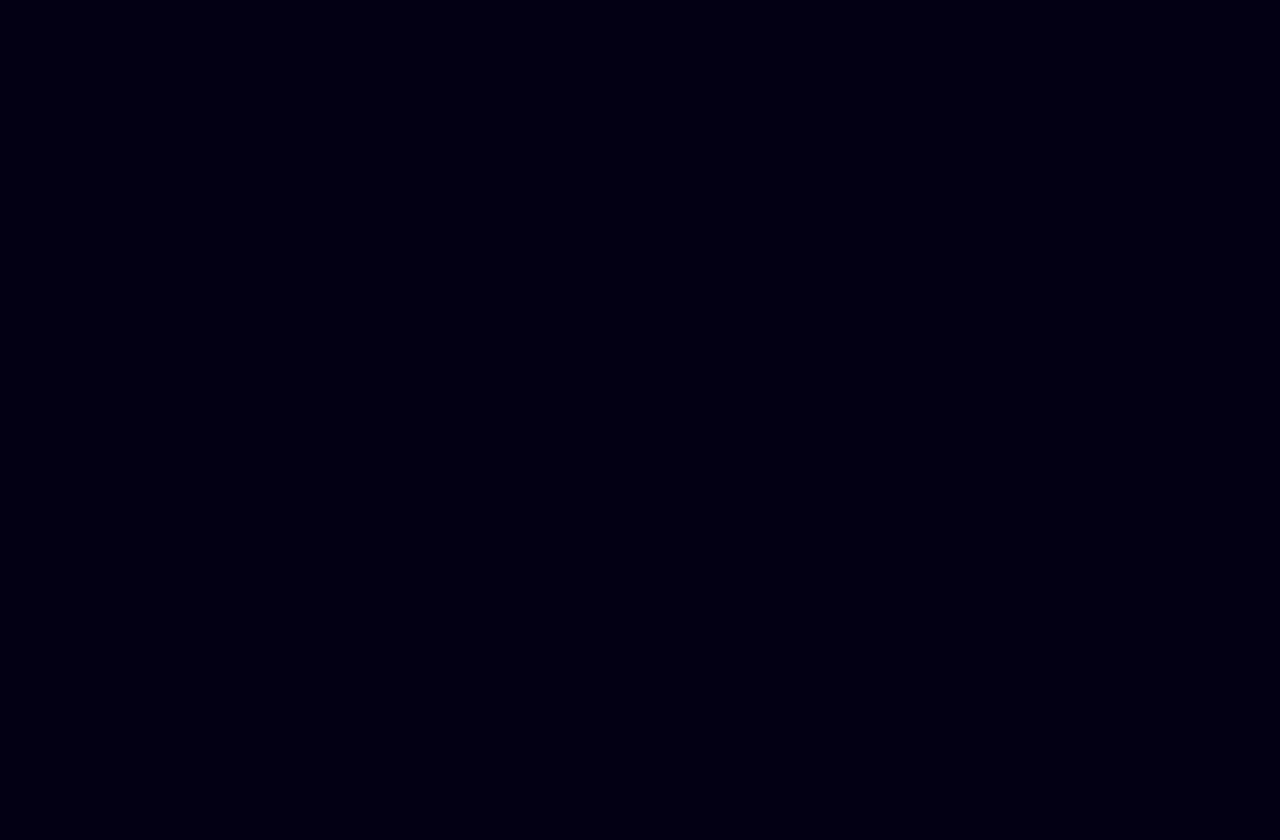
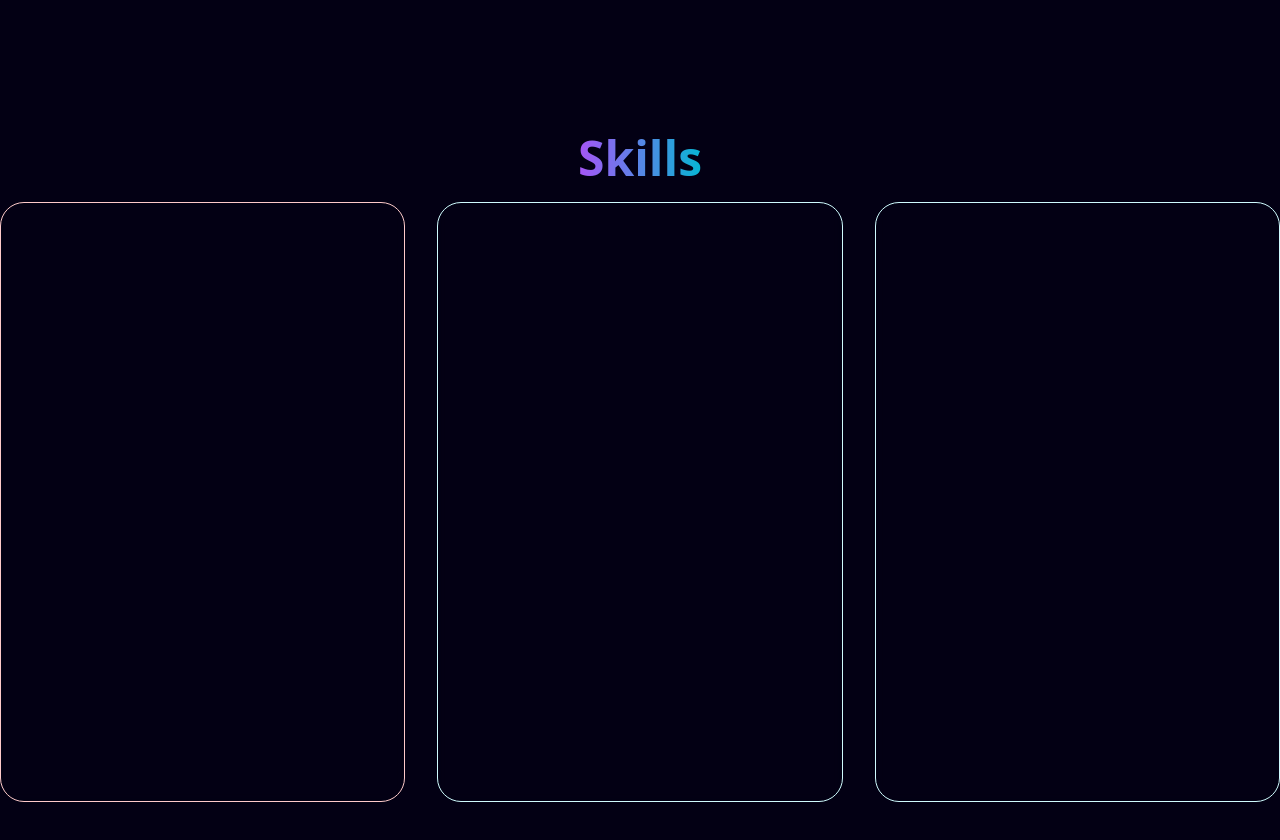
Before and after one commit to Otgonbaatar-B/portfolio_site, a Next.js app: page / in a window 1280 px wide. Shown: the part 2320-3160 px from the top of the page. Before the commit the page ends 2214 px from the top, so only its background shows below. Built offline with nearby package versions, Linux system fonts and the light colour scheme.

Commit message:
skills added

```diff
--- a/app/page.tsx
+++ b/app/page.tsx
@@ -1,6 +1,7 @@
 import Contact from "@/components/main/Contact";
 import Experience from "@/components/main/Experience";
 import Hero from "@/components/main/Hero";
+import Skills from "@/components/main/Skills";
 import Image from "next/image";
 
 export default function Home() {
@@ -10,6 +11,7 @@ export default function Home() {
         <Hero />
         <Experience />
         <Contact />
+        <Skills />
       </div>
     </main>
   );
--- /dev/null
+++ b/components/main/Skills.tsx
@@ -0,0 +1,17 @@
+const Skills = () => {
+  return (
+    <div className="flex flex-col m-auto w-full my-40 justify-center items-center gap-5">
+      <h1 className="font-bold text-4xl md:text-5xl text-center text-white">
+        <span className="text-transparent bg-clip-text bg-gradient-to-r from-purple-500 to-cyan-500">
+          Skills
+        </span>
+      </h1>
+      <div className="md:flex flex-row grid row-3 col-3 w-full md:h-[600px] h-[1800px] gap-8">
+        <div className="w-full border rounded-3xl border-red-200 backdrop-blur-sm"></div>
+        <div className="w-full border rounded-3xl border-cyan-100 backdrop-blur-sm"></div>
+        <div className="w-full border rounded-3xl border-cyan-100 backdrop-blur-sm"></div>
+      </div>
+    </div>
+  );
+};
+export default Skills;
```
